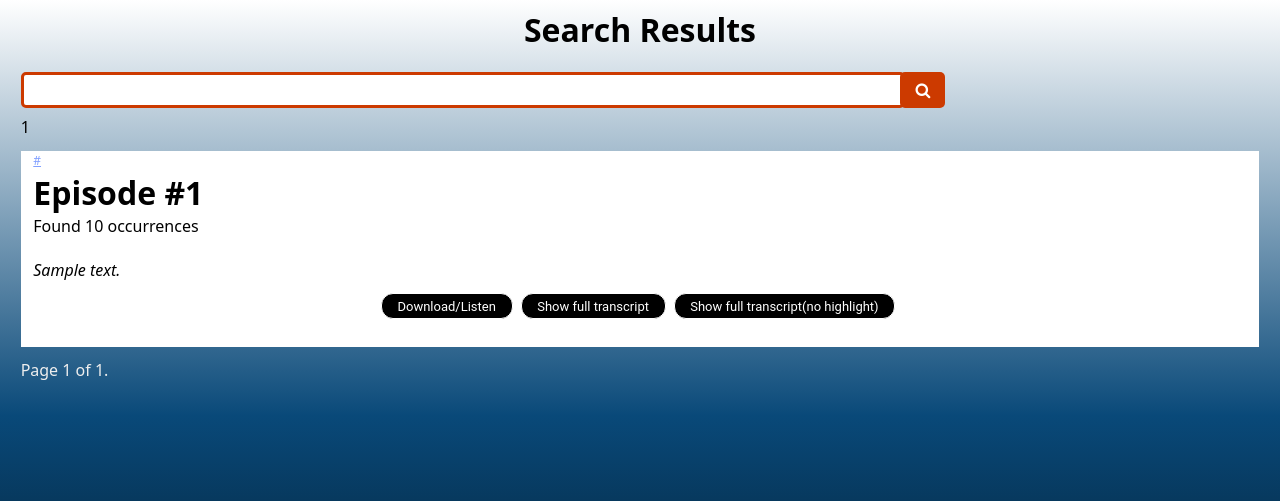
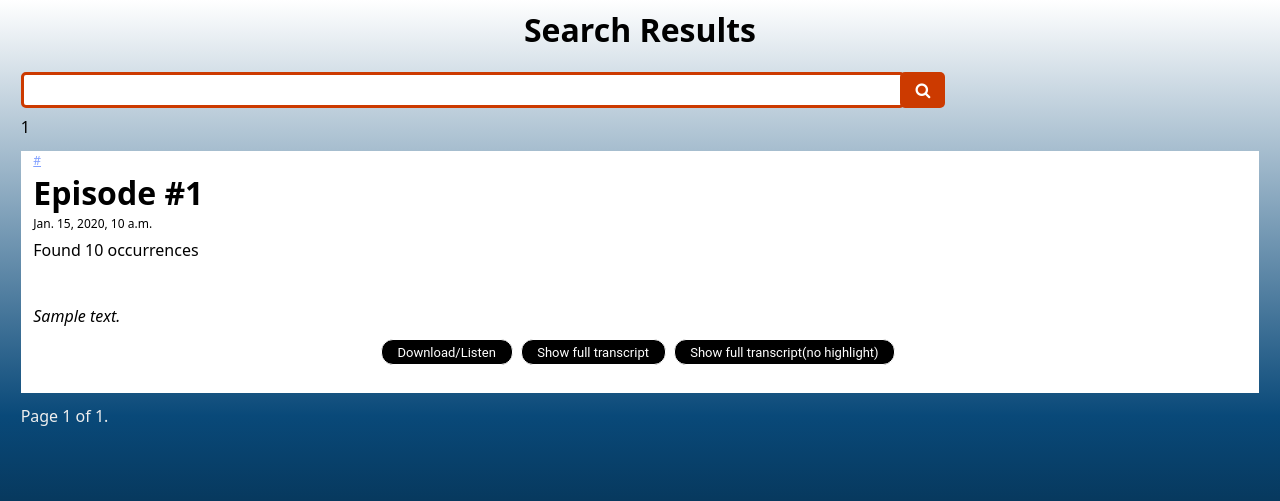
Before and after one commit to mgierada/TGSE, a Django app: template templates/search_results.html in a window 1280 px wide. Shown: the top 501 px of the page. Run offline with Django 3.2, Linux system fonts and the light colour scheme; the template is opened without the code that fills it: most values are stand-ins (such as "Sample title", 1, 10 or a date in 2020); some libraries are stand-ins or nearby versions.

Commit message:
feat: adding date_published to search_results

```diff
--- a/search_for_transcript/static/search_for_transcript/style.css
+++ b/search_for_transcript/static/search_for_transcript/style.css
@@ -294,7 +294,7 @@ body a {
 }
 
 .show_occurances {
-  margin-top: -20px;
+  margin-top: -15px;
   font-size: 16px;
 }
 
@@ -322,3 +322,8 @@ body a {
 .pagination {
   margin-left: 1%;
 }
+
+.date_published {
+  margin-top: -20px;
+  font-size: 12px;
+}
--- a/templates/search_results.html
+++ b/templates/search_results.html
@@ -47,9 +47,14 @@
         <div class = "episode_number_result">
           <h1 class = "episode_number_result"> Episode #{{ episode.episode_number }}</h1>
         </div>
+        <div class='date_published'>
+          {{ episode.date_published }}
+        </div>
+        <br>
         <div class='show_occurances'>
           Found {{ countq }} occurrences
         </div>
+        <br>
         <br>
         <div class='short_text'>
           {{ text_short }}
```
